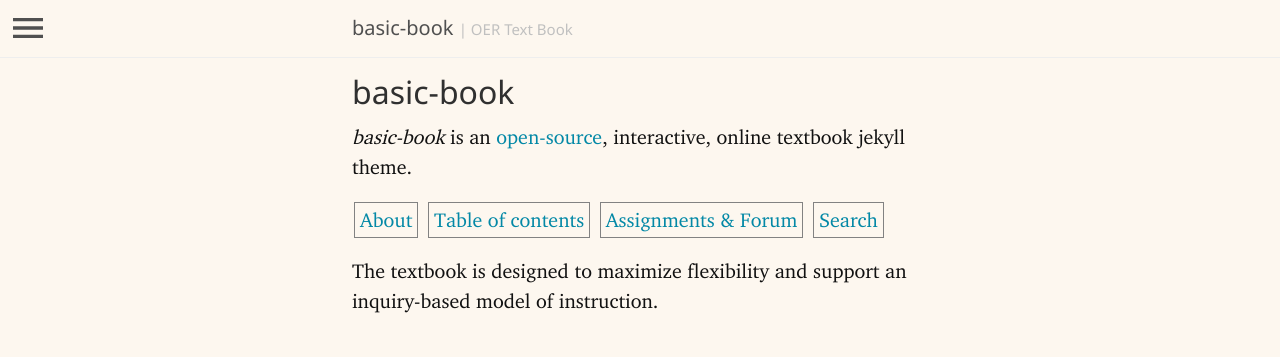
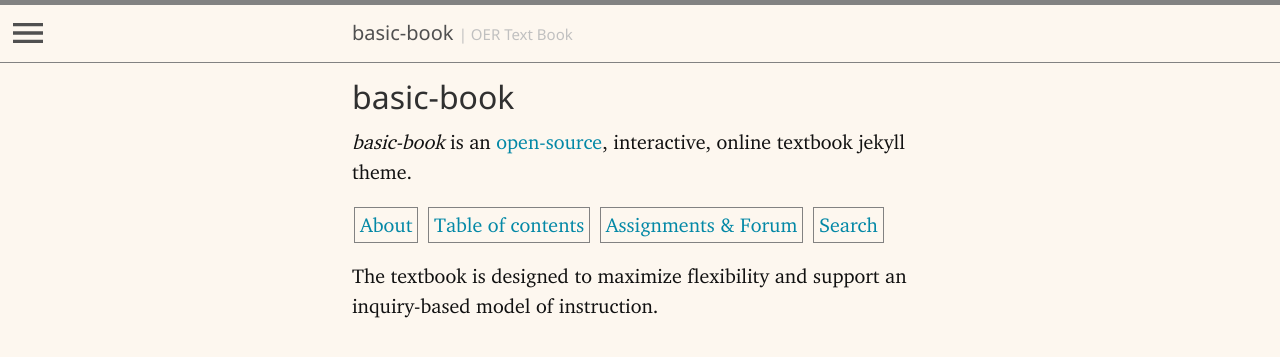
Before and after one commit to evanwill/basic-book, a Jekyll site: the page built from index.md, in a window 1280 px wide. Shown: the top 357 px of the page. Built offline with Jekyll 4.4.1, drawn with Linux system fonts in a browser that asks for light colours.

Commit message:
add top border

```diff
--- a/_sass/_layout.scss
+++ b/_sass/_layout.scss
@@ -50,6 +50,7 @@
 .wrap {
     //position: relative;
     width: 100%;
+    border-top: solid 5px $border-color;
   }
 
   /* Container - Center the page content. */
@@ -72,7 +73,7 @@
     padding-top:    1rem;
     padding-bottom: 1rem;
     margin-bottom: 1rem;
-    border-bottom: 1px solid #eee;
+    border-bottom: 1px solid $border-color;
   }
   .masthead-title {
     margin-top: 0;
--- a/_sass/_sidebar.scss
+++ b/_sass/_sidebar.scss
@@ -16,6 +16,7 @@
         height: 40px;
         //z-index: 2;
         cursor: pointer;
+        border-top: solid 5px $border-color;
     }
     .menu-icon {
         display: block;
@@ -37,8 +38,9 @@
         display: block;
         padding-bottom: 5px;
     }
+    input:checked ~ label { border: none; }
 }
-/* chapter test */
+/* chapter contents */
 .chapters {
     .chapter-trigger {
         display: none;
--- a/assets/css/main.scss
+++ b/assets/css/main.scss
@@ -30,6 +30,7 @@ $background-color: #fdf7ef; //#fff;
 $link-color: #0388a6; //#6a9fb5;
 $grey-color: #828282; //#c0c0c0;
 $grey-color-light: lighten($grey-color, 40%);
+$border-color: #828282;//#eee;
 
 $menu-background: #6a9fb5;
 $menu-link-color: #fff;
```
